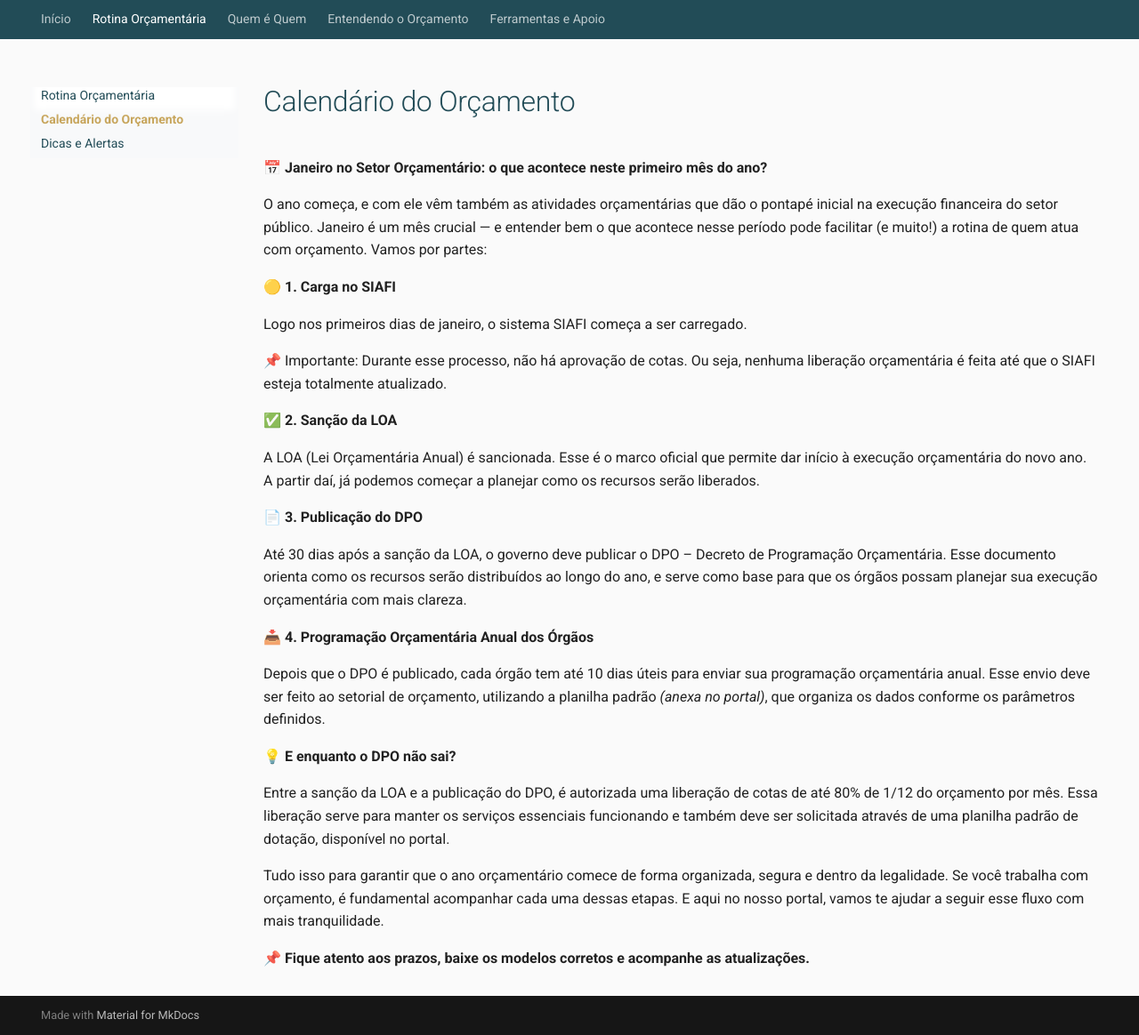
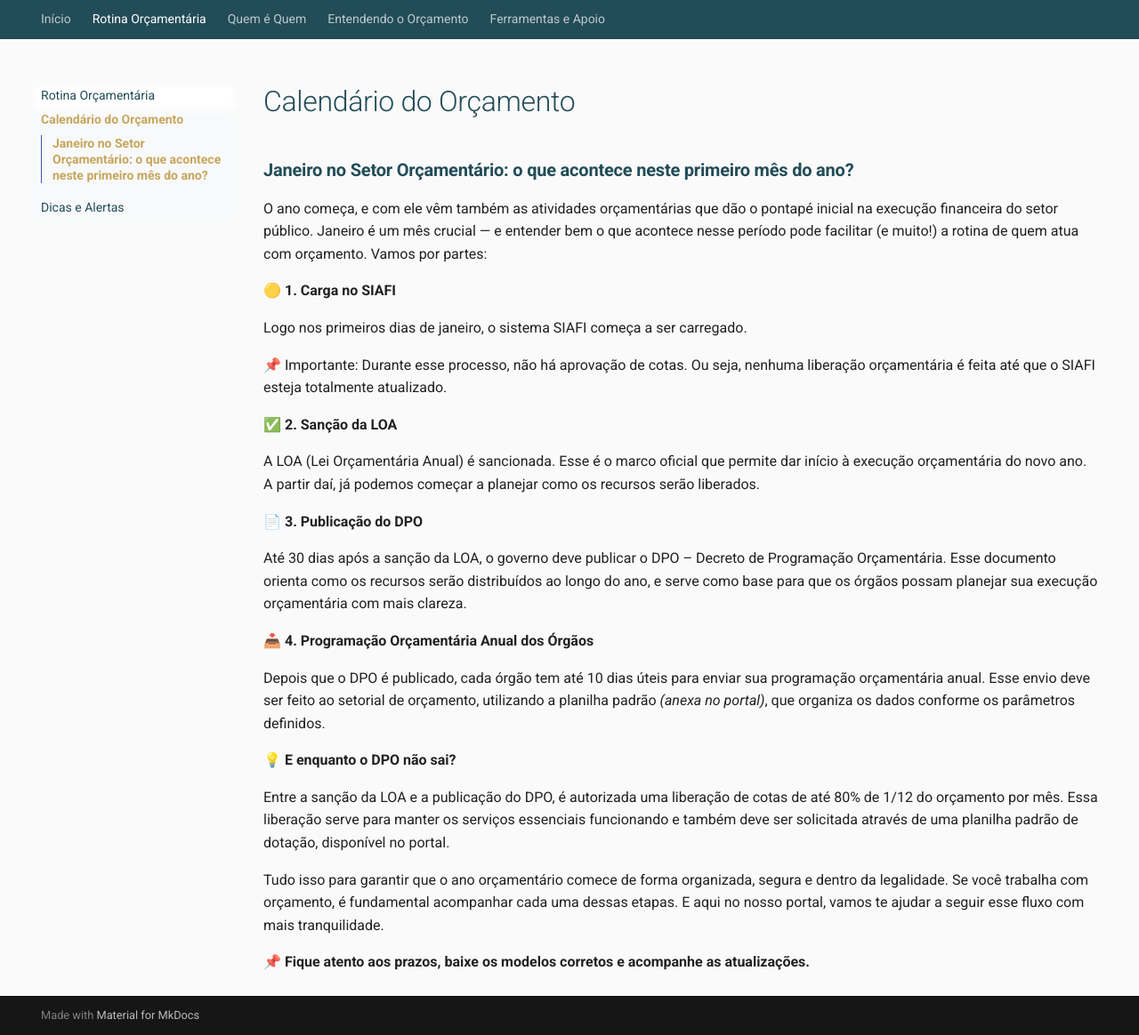
Before and after one commit to LucianaMuller/projeto_dcmefo, an MkDocs documentation site: the page built from docs/calendario.md, in a window 1280 px wide and 1216 px high, cut to the strip 52-1216 px from the top of the window. Shown: the whole strip at 89% size. Built offline with MkDocs 1.6.1 and Material for MkDocs 9.7.7, drawn with Linux system fonts in a browser that asks for light colours.

```diff
--- a/docs/calendario.md
+++ b/docs/calendario.md
@@ -1,4 +1,4 @@
-**📅 Janeiro no Setor Orçamentário: o que acontece neste primeiro mês do ano?**
+###**Janeiro no Setor Orçamentário: o que acontece neste primeiro mês do ano?**
 
 O ano começa, e com ele vêm também as atividades orçamentárias que dão o pontapé inicial na execução financeira do setor público. Janeiro é um mês crucial — e entender bem o que acontece nesse período pode facilitar (e muito!) a rotina de quem atua com orçamento. Vamos por partes:
 
```
